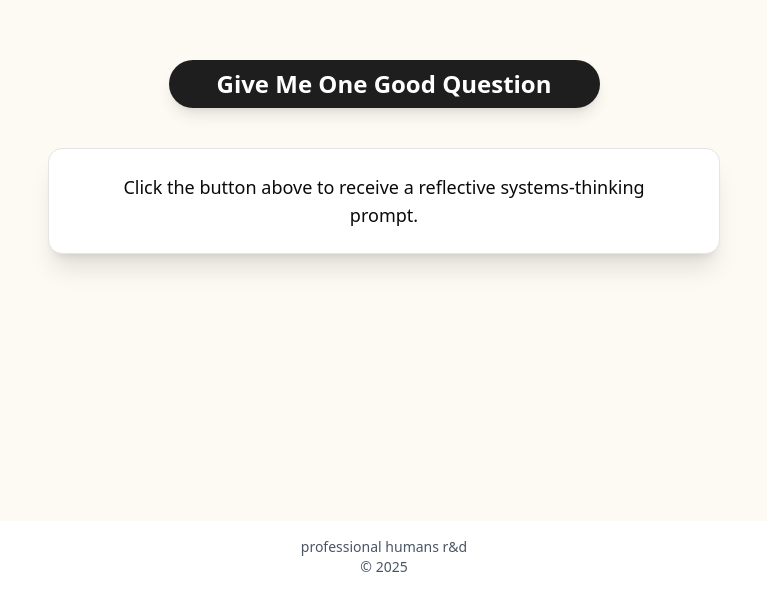
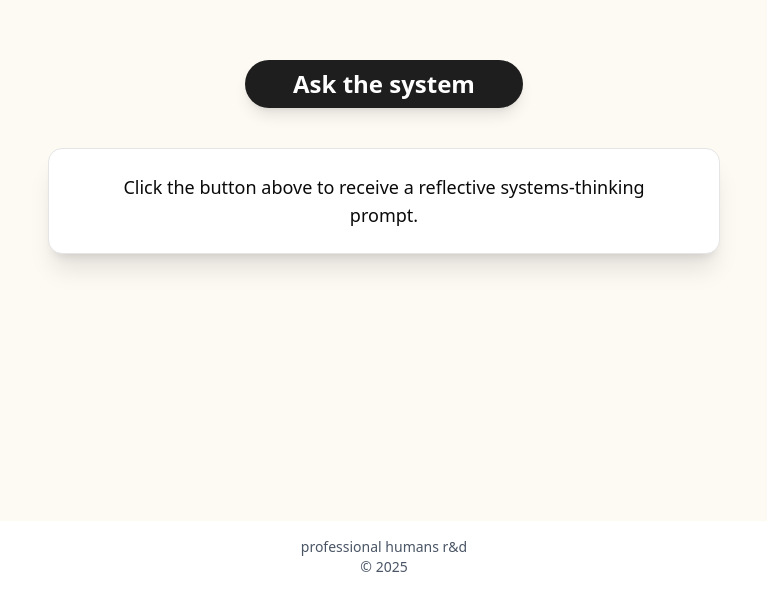
Before and after one commit to mngyuan/rids-question, a Next.js app: page / in a window 1280 px wide. Shown: the part 207-800 px from the top of the page, without its empty margins (256-1023 px from the left). Built offline with nearby package versions, Linux system fonts and the light colour scheme.

Commit message:
change button text

```diff
--- a/src/components/OneGoodQuestion.tsx
+++ b/src/components/OneGoodQuestion.tsx
@@ -107,7 +107,7 @@ const OneGoodQuestion = () => {
         variant={'primary'}
         size={'lg'}
       >
-        Give Me One Good Question
+        Ask the system
       </Button>
 
       <Card className="max-w-2xl w-full p-6 text-lg shadow-xl">
```
